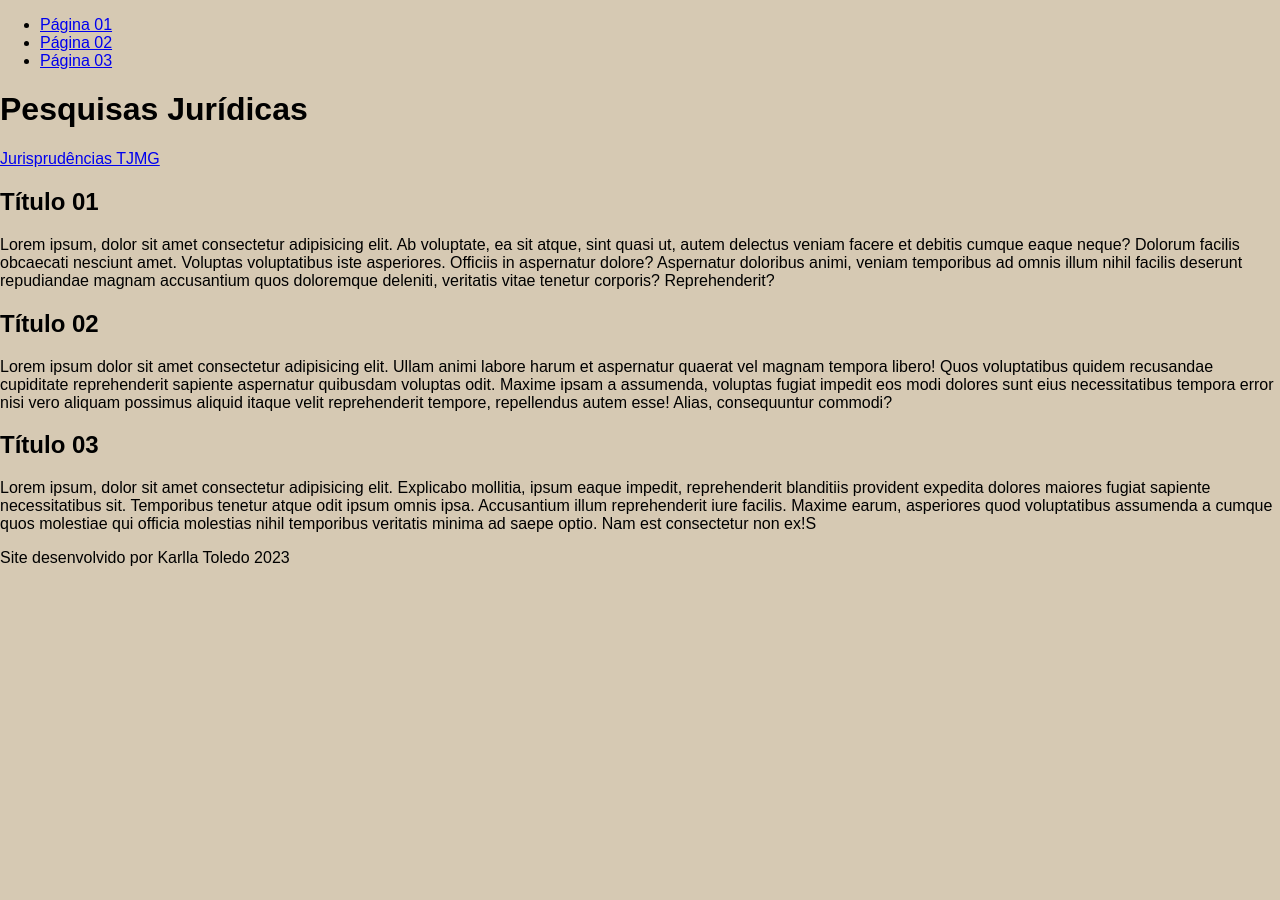
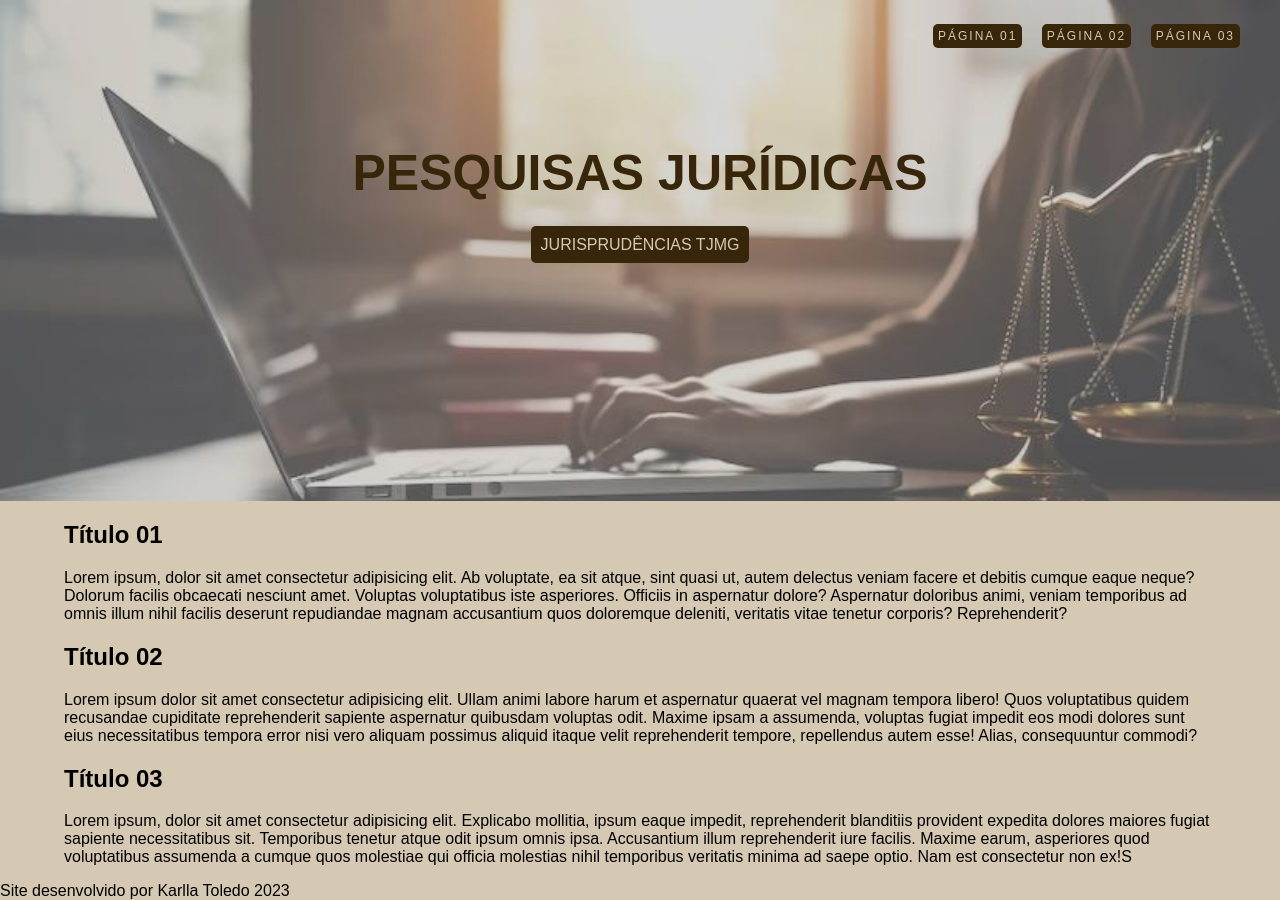
Before and after one commit to KarllaToledo/sitedireito, a plain HTML site: page index.html in a window 1280 px wide. Before the commit the page ends 800 px from the top, so only its background shows below. Drawn offline with Linux system fonts and the light colour scheme.

Commit message:
commitcabecalho

```diff
--- a/css/style.css
+++ b/css/style.css
@@ -5,5 +5,62 @@ body{
 }
 
 .cabecalho{
-    background-image: url();
+    background-image: url(../imagens/Imagem\ editada.jpg);
+    height: 500px;
+    background-size: cover;
+    padding-top: 1px;
 }
+.div-cabecalho{
+  /*background-color: aqua*/
+
+  margin:100px auto 0 auto;
+  width:80%;
+  text-align:center;
+  color:#372609
+}
+
+.div-cabecalho h1{
+    font-size: 50px;
+    text-transform: uppercase;
+    text-shadow: 2px 2px rgb rgba(0, 0, 0, 0.5);
+}
+.div-cabecalho a{
+    background-color: #372609;
+    color:#d6c9b3;
+    text-decoration: none;
+    padding: 10px;
+    border-radius: 5px;
+    text-transform: uppercase;
+}
+.div-cabecalho a:hover{
+    background-color:#d6c9b3;
+    color:#372609;
+}
+.cabecalho nav ul{
+
+    margin:25px 40px 0 0;
+    text-align: right;
+}
+.cabecalho nav ul li{
+    list-style: none;
+    display: inline-block;
+    margin-left: 15px;
+    text-transform: uppercase;
+    letter-spacing: 2px;
+    font-size: 12px;
+}
+.cabecalho nav a{
+    color:#d6c9b3;
+    text-decoration: none;
+    background-color: #372609;
+    padding:5px;
+    border-radius: 5px;
+}
+.cabecalho nav a:hover{
+    background-color:#d6c9b3;
+    color:#372609;
+}
+main{
+    width:90%;
+    margin: auto;
+}
--- a/index.html
+++ b/index.html
@@ -28,7 +28,7 @@
                 </li>
             </ul>
         </nav>
-        <div class="div cabecalho">
+        <div class="div-cabecalho">
             <h1>Pesquisas Jurídicas</h1>
             <a href="https://www5.tjmg.jus.br/jurisprudencia/formEspelhoAcordao.do">Jurisprudências TJMG</a>
         </div>
```
